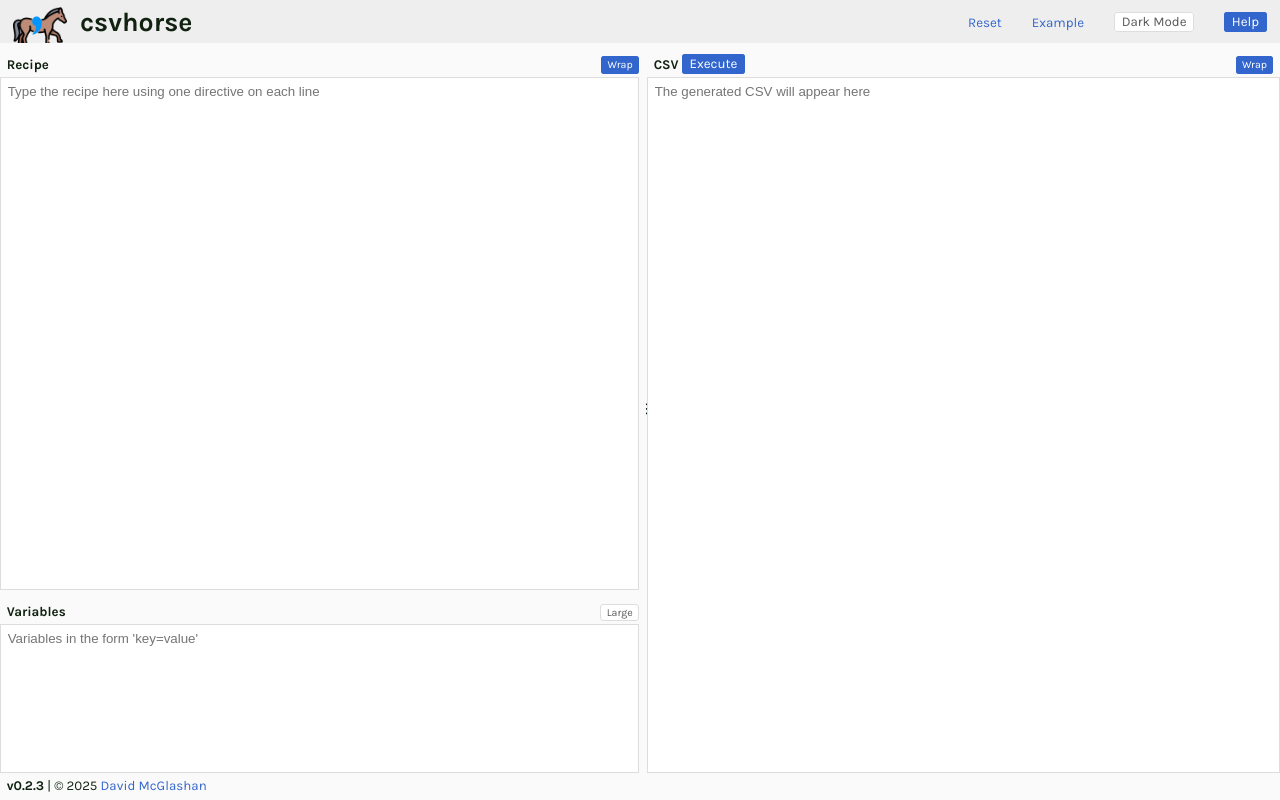
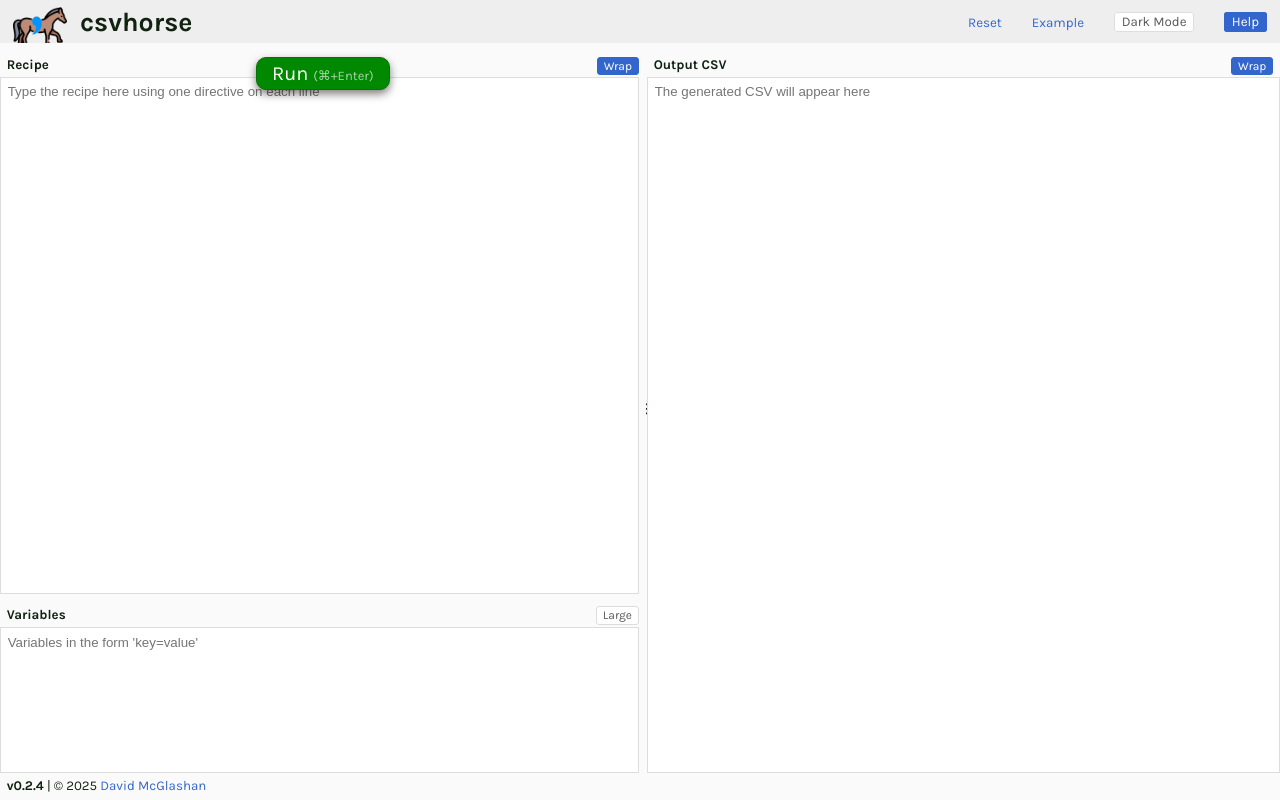
Before and after one commit to davidmcglashan/csvhorse, a plain HTML site: page index.html in a window 1280 px wide. Shown: the top 800 px of the page. Drawn offline with Linux system fonts and the light colour scheme; a web font is replaced by a local one.

Commit message:
The Run button really belongs to the recipe pane

```diff
--- a/css/appearance.css
+++ b/css/appearance.css
@@ -18,6 +18,10 @@
 	--tab-hover-fg: #25a;
 	--example-bg: #f0f0f0;
 	--example-border: #e0e0e0;
+	--run-bg: #080;
+	--run-border: #070;
+	--run-hover-bg: #060;
+	--run-hover-border: #050;
 	--log-fg: #f00;
 	color-scheme: light;
 }
@@ -161,9 +165,9 @@ a {
 		}
 		/* Affordance effects for buttons: dark background, white foreground. */
 		a.button:hover {
-			border: 1px solid var(--button-hover-bg) !important;
-			background-color: var(--button-hover-bg) !important;
-			color: var(--button-hover-fg) !important;
+			border: 1px solid var(--button-hover-bg);
+			background-color: var(--button-hover-bg);
+			color: var(--button-hover-fg);
 		}
 
 /* Pre tags get grey colouring and nice spacing. */
--- a/css/editor.css
+++ b/css/editor.css
@@ -50,15 +50,40 @@ section#ui {
 		section#ui > div#input > div {
 			flex: 10;
 			position: relative;
-			padding: 1em 0.5em;
+			padding: 1em 0em 0.5em 0.5em;
 		}
 		section#ui > div#input > div#variables textarea {
 			bottom: 0;
 		}
 
+	#recipe,
+	#output {
+		display: flex;
+		justify-content: space-between;
+		align-items: start;
+	}
+		#recipe a#run-button {
+			font-size: 1.5em;
+			border-radius: 10px;
+			z-index: 1;
+			padding: 0.2em 0.75em;
+			background-color: var(--run-bg);
+			border: 1px solid var(--run-border);
+			box-shadow: 0px 4px 8px rgba(0,0,0,0.5);
+		}
+		#recipe a#run-button:hover {
+			background-color: var(--run-hover-bg);
+			border: 1px solid var(--run-hover-border);
+			box-shadow: 0px 4px 8px rgba(0,0,0,0.25);
+		}
+		#recipe a#run-button small {
+			font-size:0.65em;
+			opacity: 0.65;
+		}
+
 	/* Make all the toolbar buttons a bit smaller in the UI section to save a bit of space. */
-	section#ui .toolbar .button {
-		font-size: 0.8em;
+	section#ui .button {
+		font-size: 0.9em;
 	}
 
 	/* Prevent the toolbar buttons of the rightmost toolbar from touching the edge of the screen. */
--- a/index.html
+++ b/index.html
@@ -34,14 +34,13 @@
 				<div class="pane" id="input">
 					<div id="recipe">
 						<strong id="label-recipe">Recipe</strong>
-						<div class="toolbar hideonwide">
-							<a title="Toggle text wrapping in the Recipe pane" id="rec-wrap-button" href="#" onclick="ui.wrap('rec')" class="button">Wrap</a>
-						</div>
+						<a title="Run the recipe" id="run-button" href="#" onclick="recipe.execute()" class="button">Run <small>(&#8984;+Enter)</small></a>
+						<a title="Toggle text wrapping in the Recipe pane" id="rec-wrap-button" href="#" onclick="ui.wrap('rec')" class="button">Wrap</a>
 						<textarea id="rec" class="mono" aria-labelledby="label-recipe" placeholder="Type the recipe here using one directive on each line"></textarea>
 					</div>
 					<div id="variables" class="vars-small">
 						<strong id="label-variables">Variables</strong>
-						<div class="toolbar hideonwide">
+						<div class="toolbar">
 							<a id="vars-large-button" title="Make the variables panel large" class="button invert" href="#" onclick="ui.vars('vars-large')">Large</a>
 							<a id="vars-small-button" title="Make the variables small" class="button invert" href="#" onclick="ui.vars('vars-small')">Small</a>
 						</div>
@@ -50,11 +49,8 @@
 				</div>
 				<div class="gripper" id="gripper" onmousedown="ui.dragStart(event);"><span>&vellip;</span></div>
 				<div class="pane" id="output">
-					<strong id="label-output">CSV</strong>
-					<a title="Run the recipe" id="run-button" href="#" onclick="recipe.execute()" class="button">Execute</a>
-					<div class="toolbar hideonwide">
-						<a title="Toggle text wrapping in the Output pane"id="out-wrap-button" href="#" onclick="ui.wrap('out')" class="button">Wrap</a>
-					</div>
+					<strong id="label-output">Output CSV</strong>
+					<a title="Toggle text wrapping in the Output pane"id="out-wrap-button" href="#" onclick="ui.wrap('out')" class="button">Wrap</a>
 					<textarea id="out" class="mono" aria-labelledby="label-output" placeholder="The generated CSV will appear here"></textarea>
 					<div class="scrollpane hidden" id="info"></div>
 					<ul id="log"></ul>
--- a/js/recipe.js
+++ b/js/recipe.js
@@ -3,7 +3,7 @@ const recipe = {
 	// - Major releases see significant change to the feature set e.g. multiple minors.
 	// - Minor changes when at least one command is added, removed or changed, or a UI feature is added.
 	// - Point releases for bug fixes, UI modifications, meta and build changes.
-	version: "v0.2.3",
+	version: "v0.2.4",
 
 	/*
 	* Executes the currently entered recipe.
```
Also changed, not shown: 2 other files.
